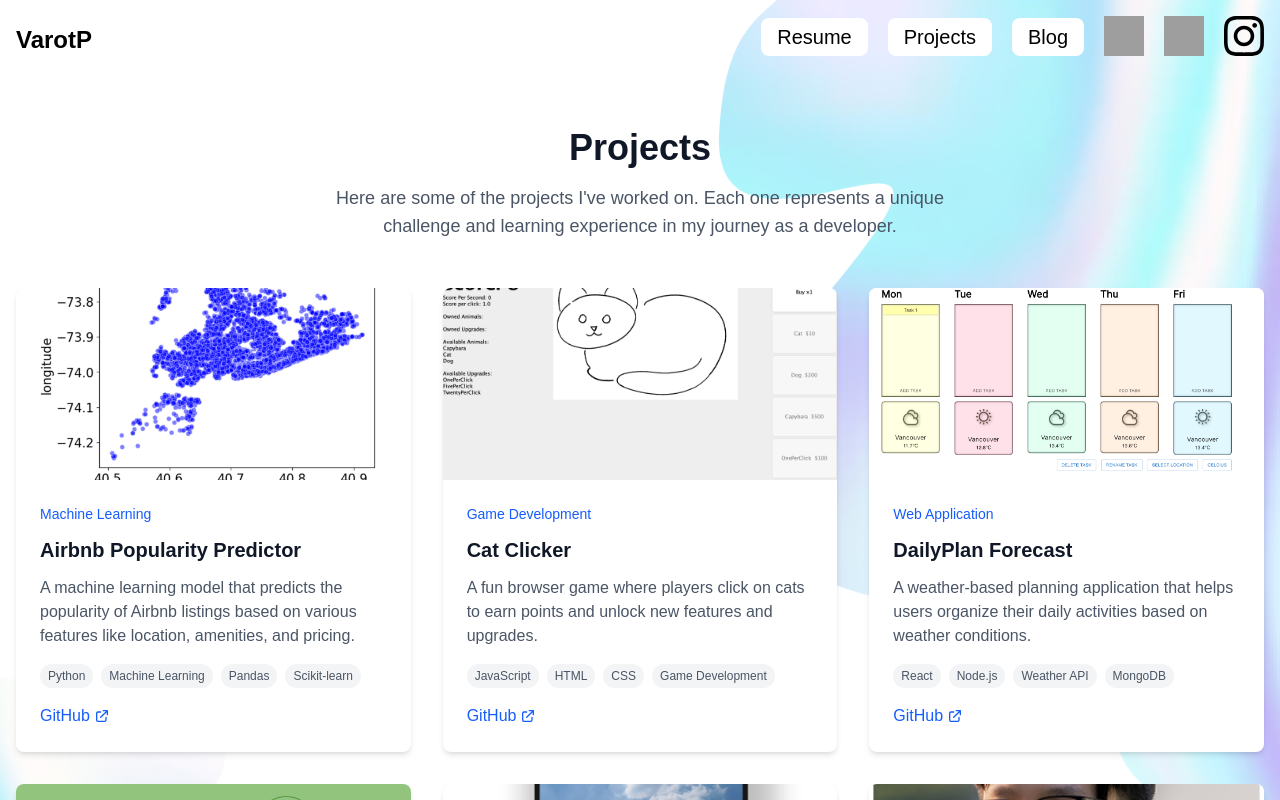
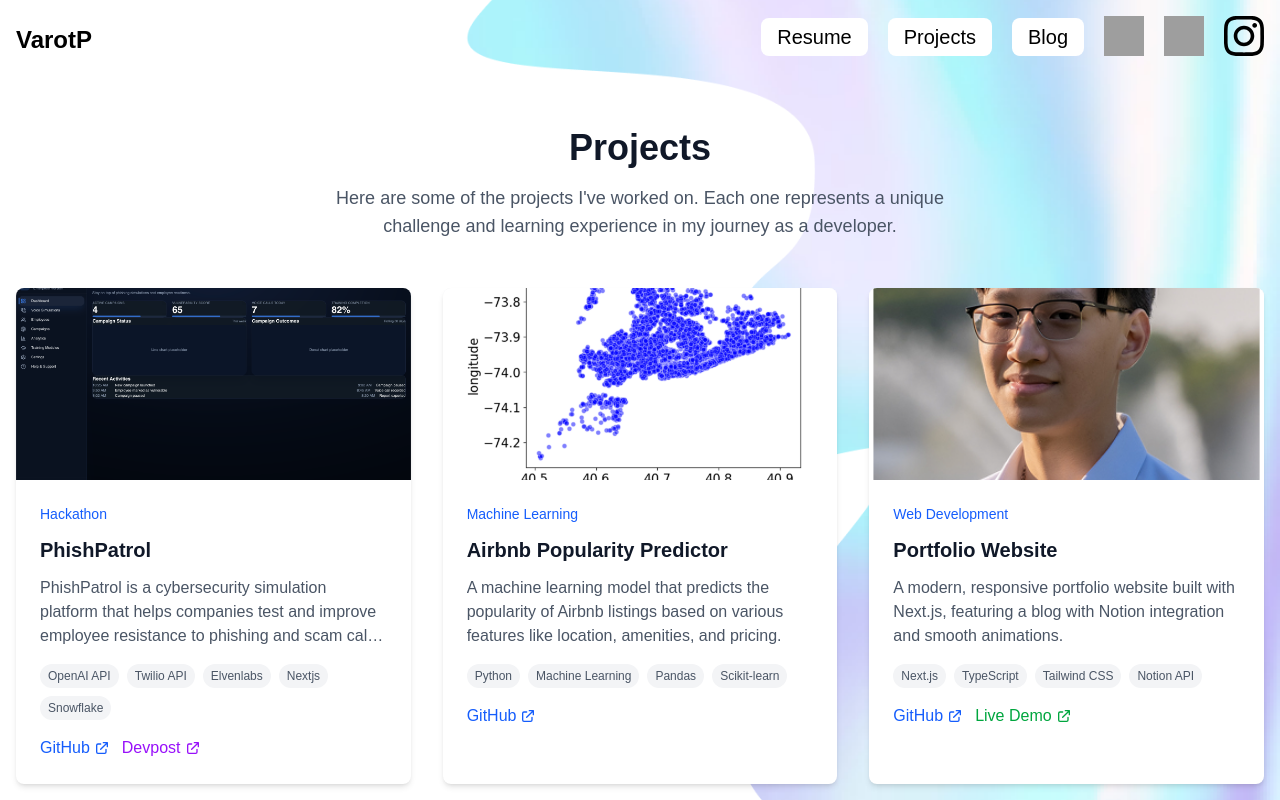
Before and after one commit to VarotP/Varotp.com, a Next.js app in the folder varotp.com/: page /projects in a window 1280 px wide. Shown: the top 800 px of the page. Built offline with nearby package versions, Linux system fonts and the light colour scheme; grey boxes are pictures that could not be loaded.

Commit message:
add phishpatrol

```diff
--- a/varotp.com/src/app/blog/[slug]/page.tsx
+++ b/varotp.com/src/app/blog/[slug]/page.tsx
@@ -54,7 +54,7 @@ export default async function BlogPost({ params }: { params: Promise<{ slug: str
                 VarotP
               </Link>
               <div className="space-x-5">
-                <Link href="/Varot_Pavaritpong___Resume__.pdf" className="px-4 py-2 bg-white text-black text-[20px] rounded-lg transition">
+                <Link href="/Varot_Pavaritpong___Resume.pdf" className="px-4 py-2 bg-white text-black text-[20px] rounded-lg transition">
                   Resume
                 </Link>
                 <Link href="/blog" className="px-4 py-2 bg-white text-black text-[20px] rounded-lg hover:shadow-lg transition">
@@ -114,7 +114,7 @@ export default async function BlogPost({ params }: { params: Promise<{ slug: str
               VarotP
             </Link>
             <div className="space-x-5">
-              <Link href="/Varot_Pavaritpong___Resume__.pdf" className="px-4 py-2 bg-white text-black text-[20px] rounded-lg transition">
+              <Link href="/Varot_Pavaritpong___Resume.pdf" className="px-4 py-2 bg-white text-black text-[20px] rounded-lg transition">
                 Resume
               </Link>
               <Link href="/blog" className="px-4 py-2 bg-white text-black text-[20px] rounded-lg hover:shadow-lg transition">
--- a/varotp.com/src/app/projects/components/ProjectsListClient.tsx
+++ b/varotp.com/src/app/projects/components/ProjectsListClient.tsx
@@ -11,6 +11,7 @@ export interface Project {
   technologies: string[];
   githubUrl?: string;
   liveUrl?: string;
+  devpostUrl?: string;
   category: string;
 }
 
@@ -57,7 +58,7 @@ export default function ProjectsListClient({ projects }: { projects: Project[] }
                 </span>
               ))}
             </div>
-            <div className="flex space-x-3">
+            <div className="flex flex-wrap gap-3">
               {project.githubUrl && (
                 <Link
                   href={project.githubUrl}
@@ -104,6 +105,29 @@ export default function ProjectsListClient({ projects }: { projects: Project[] }
                   </svg>
                 </Link>
               )}
+              {project.devpostUrl && (
+                <Link
+                  href={project.devpostUrl}
+                  target="_blank"
+                  rel="noopener noreferrer"
+                  className="text-purple-600 hover:text-purple-800 font-medium inline-flex items-center"
+                >
+                  Devpost
+                  <svg
+                    className="w-4 h-4 ml-1"
+                    fill="none"
+                    stroke="currentColor"
+                    viewBox="0 0 24 24"
+                  >
+                    <path
+                      strokeLinecap="round"
+                      strokeLinejoin="round"
+                      strokeWidth={2}
+                      d="M10 6H6a2 2 0 00-2 2v10a2 2 0 002 2h10a2 2 0 002-2v-4M14 4h6m0 0v6m0-6L10 14"
+                    />
+                  </svg>
+                </Link>
+              )}
             </div>
           </div>
         </motion.article>
--- a/varotp.com/src/app/projects/page.tsx
+++ b/varotp.com/src/app/projects/page.tsx
@@ -9,6 +9,16 @@ import { motion } from 'framer-motion';
 // Sample projects data
 const projects: Project[] = [
   {
+    id: '0',
+    title: 'PhishPatrol',
+    description: 'PhishPatrol is a cybersecurity simulation platform that helps companies test and improve employee resistance to phishing and scam calls through interactive voice and email attack simulations.',
+    image: '/phishpatrol.png',
+    technologies: ['OpenAI API', 'Twilio API', 'Elvenlabs', 'Nextjs', 'Snowflake'],
+    githubUrl: 'https://github.com/jamiekim22/stormhacks-25-26',
+    devpostUrl: 'https://devpost.com/software/phishpatrol/',
+    category: 'Hackathon'
+  },
+  {
     id: '1',
     title: 'Airbnb Popularity Predictor',
     description: 'A machine learning model that predicts the popularity of Airbnb listings based on various features like location, amenities, and pricing.',
@@ -16,6 +26,16 @@ const projects: Project[] = [
     technologies: ['Python', 'Machine Learning', 'Pandas', 'Scikit-learn'],
     githubUrl: 'https://github.com/VarotP/Airbnb-Predictor',
     category: 'Machine Learning'
+  },
+  {
+    id: '6',
+    title: 'Portfolio Website',
+    description: 'A modern, responsive portfolio website built with Next.js, featuring a blog with Notion integration and smooth animations.',
+    image: '/myPhoto.png',
+    technologies: ['Next.js', 'TypeScript', 'Tailwind CSS', 'Notion API'],
+    githubUrl: 'https://github.com/VarotP/varotp.dev',
+    liveUrl: 'https://varotp.dev',
+    category: 'Web Development'
   },
   {
     id: '2',
@@ -53,16 +73,6 @@ const projects: Project[] = [
     githubUrl: 'https://github.com/ThienB2/Plannify-React',
     category: 'Productivity'
   },
-  {
-    id: '6',
-    title: 'Portfolio Website',
-    description: 'A modern, responsive portfolio website built with Next.js, featuring a blog with Notion integration and smooth animations.',
-    image: '/myPhoto.png',
-    technologies: ['Next.js', 'TypeScript', 'Tailwind CSS', 'Notion API'],
-    githubUrl: 'https://github.com/VarotP/varotp.dev',
-    liveUrl: 'https://varotp.dev',
-    category: 'Web Development'
-  }
 ];
 
 export default function Projects() {
```
Also changed, not shown: varotp.com/public/phishpatrol.png (added).
